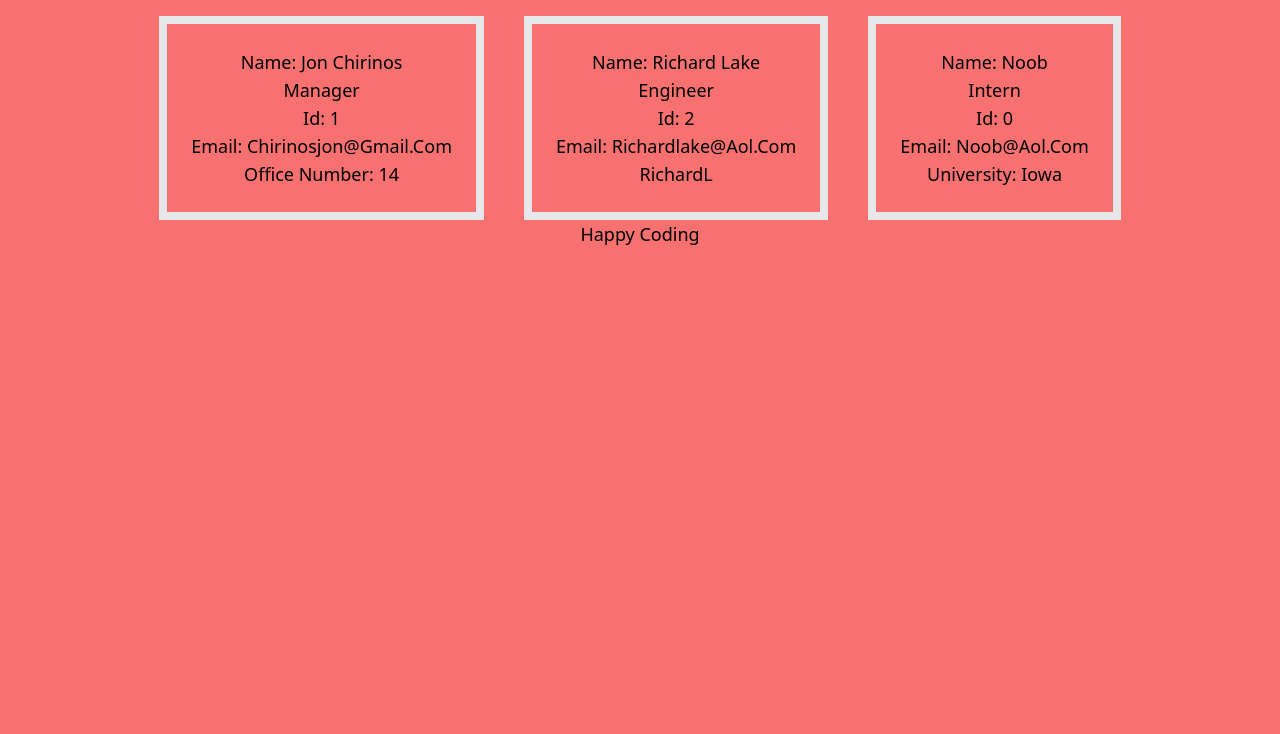
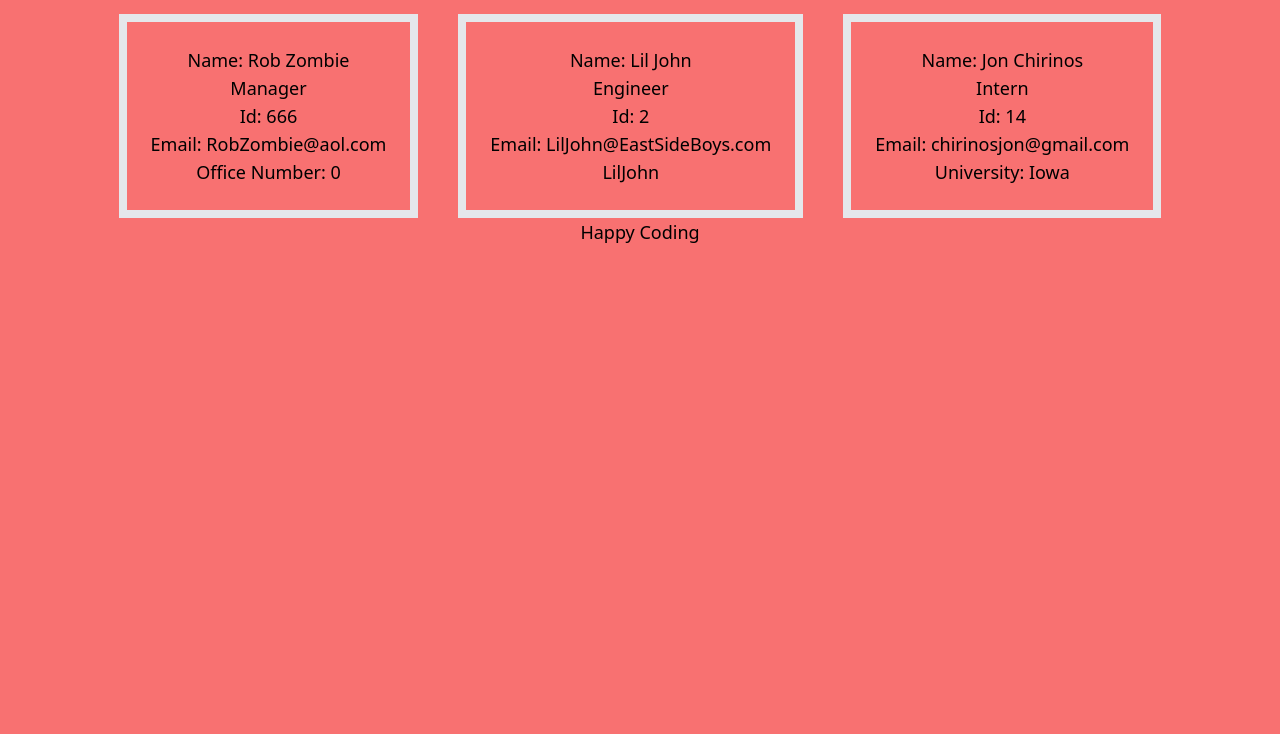
Before and after one commit to Jonchirinos/hw10, a website: page index.html in a window 1280 px wide. Shown: the part 66-800 px from the top of the page. Drawn offline with nearby package versions, Linux system fonts and the light colour scheme.

```diff
--- a/index.html
+++ b/index.html
@@ -9,28 +9,28 @@
    </head>
    <body class="flex flex-col justify-center items-center bg-red-400 p-6 text-lg">
    <h1 class="flex justify-center gap-10">Team Profile Page</h1>
-   <div class="flex flex-col border"></div>
+   <div class="flex flex-col"></div>
    <br>
    <div class="flex justify-center gap-10">
-   <div class="flex flex-col justify-center items-center border-8 capitalize p-6">
-           <h1>Name: Jon Chirinos</h1>
+   <div class="flex flex-col justify-center items-center border-8 p-6">
+           <h1>Name: Rob Zombie</h1>
            <h2>Manager</h2>
-           <p>Id: 1 </p>
-           <a href=mailto:Chirinosjon@gmail.com>Email: Chirinosjon@gmail.com</a>
-           <p>Office Number: 14 </p>
+           <p>Id: 666 </p>
+           <a href=mailto:RobZombie@aol.com>Email: RobZombie@aol.com</a>
+           <p>Office Number: 0 </p>
            </div>
-           <div class="flex flex-col justify-center items-center border-8 capitalize p-6">
-           <h1>Name: Richard Lake</h1>
+           <div class="flex flex-col justify-center items-center border-8 p-6">
+           <h1>Name: Lil John</h1>
            <h2>Engineer</h2>
            <p>Id: 2 </p>
-           <a href=mailto:Richardlake@aol.com>Email: Richardlake@aol.com</a>
-           <a href="https://github.com/RichardL" target="_blank">RichardL</a>
+           <a href=mailto:LilJohn@EastSideBoys.com>Email: LilJohn@EastSideBoys.com</a>
+           <a href="https://github.com/LilJohn" target="_blank">LilJohn</a>
            </div>
-           <div class="flex flex-col justify-center items-center border-8 capitalize p-6">
-           <h1>Name: Noob</h1>
+           <div class="flex flex-col justify-center items-center border-8 p-6">
+           <h1>Name: Jon Chirinos</h1>
            <h2>Intern</h2>
-           <p>Id: 0 </p>
-           <a href=mailto:noob@aol.com>Email: noob@aol.com</a>
+           <p>Id: 14 </p>
+           <a href=mailto:chirinosjon@gmail.com>Email: chirinosjon@gmail.com</a>
            <p>University: Iowa </p>
            </div>
 
```
Also changed, not shown: index.js (+3 -6 lines), assets/Images/teamProfile.png (added), 3 other files.
